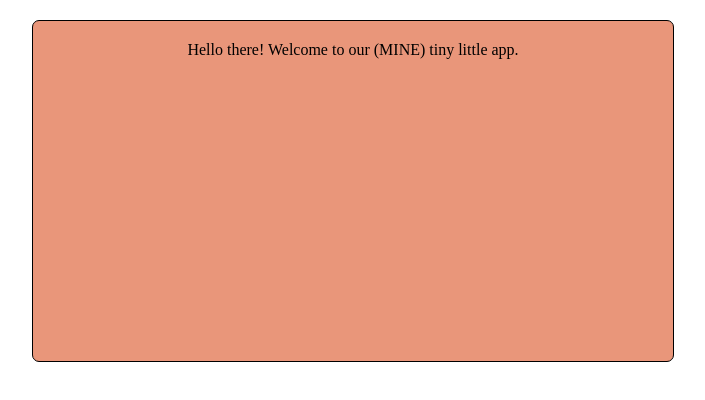
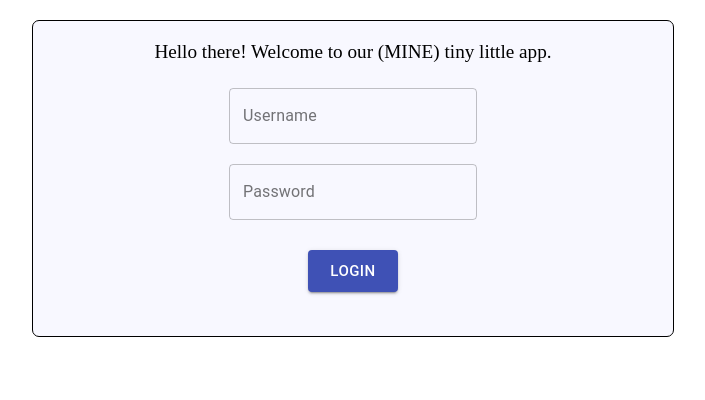
Before and after one commit to IsTheUsernameReallyTaken/urban-octo-licenta, a React (Create React App) app: page / in a window 1280 px wide. Shown: the top 400 px of the page, without its empty margins (287-992 px from the left). Built offline with nearby package versions, Linux system fonts and the light colour scheme.

Commit message:
Well it looks great but it has no functionality yet

```diff
--- a/src/components/Login.jsx
+++ b/src/components/Login.jsx
@@ -1,14 +1,13 @@
-import React from "react";
+import { React, useState } from "react";
 import styled from "styled-components";
 
-const Container = styled.div`
-  position: relative;
-  height: 100px;
-`;
+import { TextField, Button } from "@material-ui/core";
+import { makeStyles } from "@material-ui/core/styles";
+import Icon from "@material-ui/core/Icon";
 
 const Wrapper = styled.div`
   width: 600px;
-  height: 300px;
+  height: 275px;
 
   margin: 20px;
   padding: 20px;
@@ -16,7 +15,7 @@ const Wrapper = styled.div`
   margin-left: auto;
   margin-right: auto;
 
-  background: darksalmon;
+  background: GhostWhite;
   text-align: center;
 
   border-radius: 7px;
@@ -24,16 +23,70 @@ const Wrapper = styled.div`
   border-width: thin;
 `;
 
-export default class Login extends React.Component {
-  render() {
-    return (
-      <Container>
-        <Wrapper>
-          <div>Hello there! Welcome to our (MINE) tiny little app.</div>
+const TitleDiv = styled.div`
+  margin-bottom: 20px;
+  font-size: 1.2em;
+`;
 
-          <form></form>
-        </Wrapper>
-      </Container>
-    );
-  }
+const TextFieldDiv = styled.div`
+  margin-top: 10px;
+  padding: 5px;
+`;
+
+const SubmitDiv = styled.div`
+  margin-top: 20px;
+  padding: 5px;
+`;
+
+const initialCredentials = {
+  username: "",
+  password: "",
+};
+
+export default function Login() {
+  const [credentials, setCredentials] = useState(initialCredentials);
+
+  function handleSextChangeHaha() {}
+
+  return (
+    <Wrapper>
+      <TitleDiv>Hello there! Welcome to our (MINE) tiny little app.</TitleDiv>
+      <form>
+        <TextFieldDiv>
+          <TextField
+            variant="outlined"
+            label="Username"
+            name="username"
+            value={credentials.username}
+            onChange={handleSextChangeHaha}
+          />
+        </TextFieldDiv>
+
+        <TextFieldDiv>
+          <TextField
+            variant="outlined"
+            label="Password"
+            name="password"
+            value={credentials.password}
+            onChange={handleSextChangeHaha}
+          />
+        </TextFieldDiv>
+
+        <SubmitDiv>
+          <Button
+            variant="contained"
+            color="primary"
+            size="large"
+            onClick={function () {
+              console.log("AM APASAT BUTONUL");
+              console.log("Textul din Username: " + credentials.username);
+              console.log("Textul din Password: " + credentials.password);
+            }}
+          >
+            LOGIN
+          </Button>
+        </SubmitDiv>
+      </form>
+    </Wrapper>
+  );
 }
```
